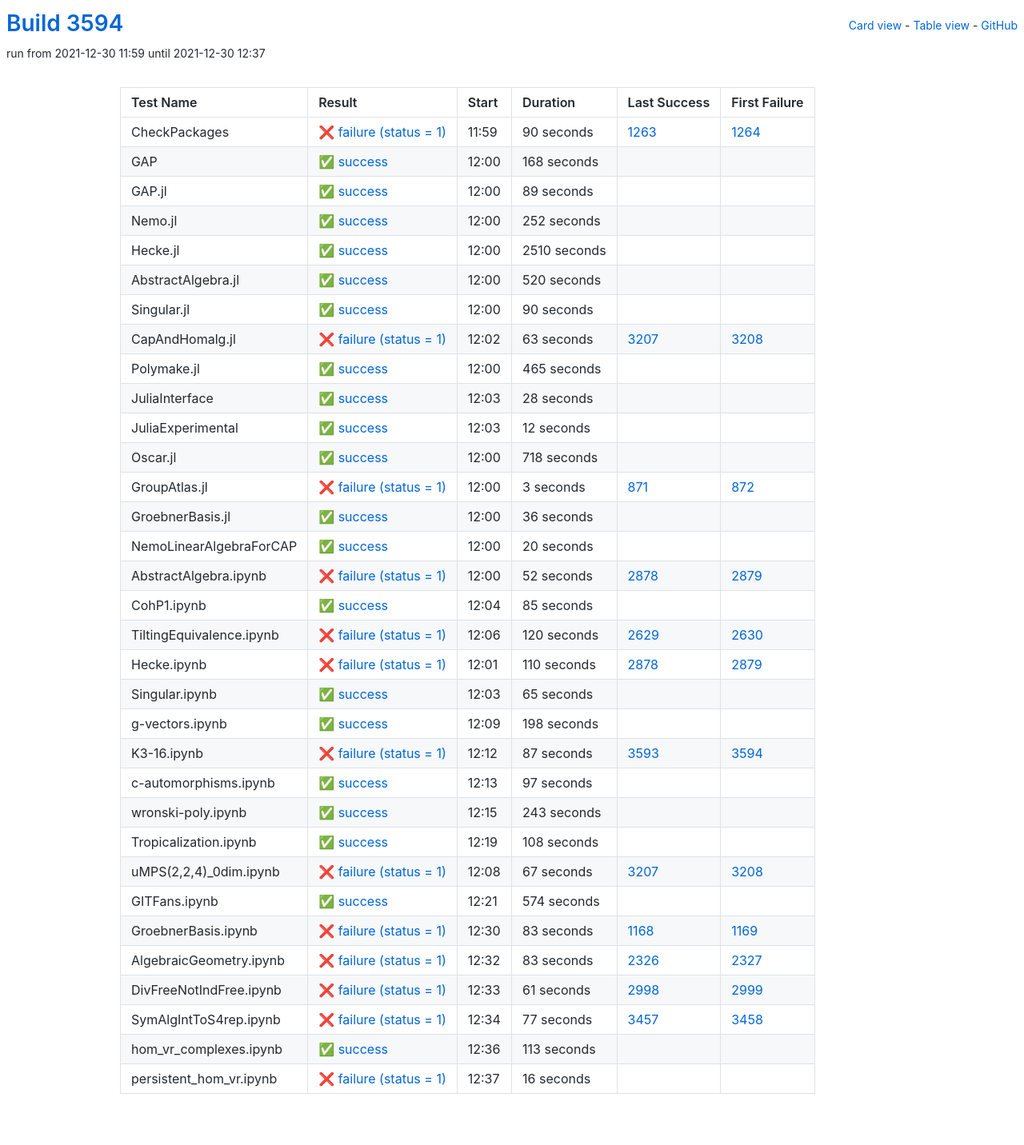
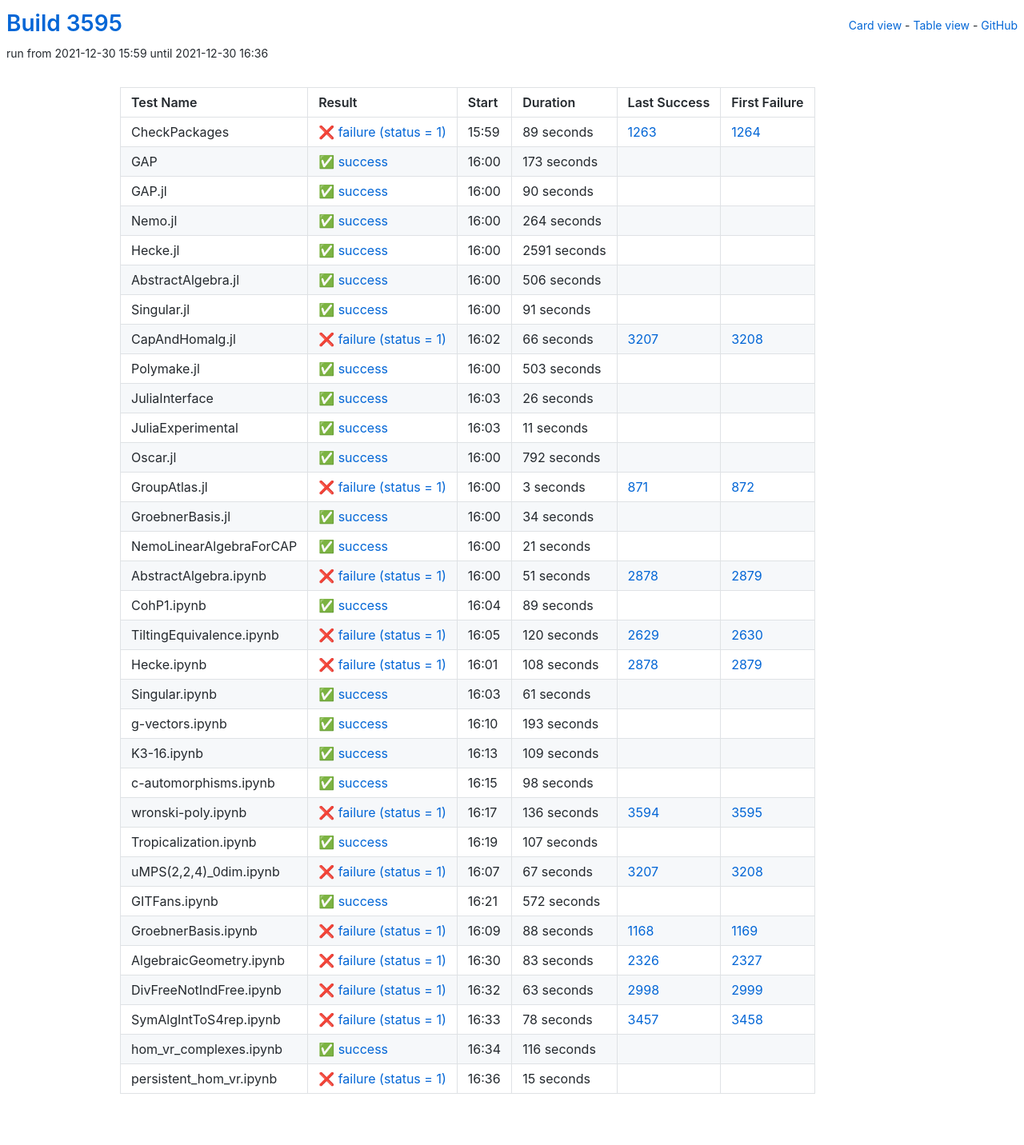
Before and after one commit to oscar-system/oscar-ci-status-stable, a Jekyll site: the page built from table.html, in a window 1280 px wide. Shown: the whole page at 80% size. Built offline with Jekyll 4.4.1, drawn with Linux system fonts in a browser that asks for light colours.

Commit message:
Build #3595

```diff
--- a/_data/ci.yml
+++ b/_data/ci.yml
@@ -1,6 +1,6 @@
 ---
-build: 3594
-build_url: https://oscarci.mathematik.uni-kl.de/job/oscar-stable/3594/
+build: 3595
+build_url: https://oscarci.mathematik.uni-kl.de/job/oscar-stable/3595/
 job: oscar-stable
 organization: oscar-system
 repo: oscar-ci-status-stable
@@ -8,80 +8,32 @@ repourl: https://github.com/oscar-system/oscar-ci-status-stable
 tests:
 - name: CheckPackages
   id: checkpackages
-  log: https://oscarci.mathematik.uni-kl.de/job/oscar-stable/3594/artifact/logs/build-3594/CheckPackages.log
-  start: 2021-12-30 11:59
+  log: https://oscarci.mathematik.uni-kl.de/job/oscar-stable/3595/artifact/logs/build-3595/CheckPackages.log
+  start: 2021-12-30 15:59
   success: false
   exitcode: 1
   status: failure
-  duration: 90
+  duration: 89
   last_success: 1263
   last_success_url: https://oscarci.mathematik.uni-kl.de/job/oscar-stable/1263/
   first_failure: 1264
   first_failure_url: https://oscarci.mathematik.uni-kl.de/job/oscar-stable/1264/
 - name: GAP
   id: gap
-  log: https://oscarci.mathematik.uni-kl.de/job/oscar-stable/3594/artifact/logs/build-3594/GAP.log
-  start: 2021-12-30 12:00
+  log: https://oscarci.mathematik.uni-kl.de/job/oscar-stable/3595/artifact/logs/build-3595/GAP.log
+  start: 2021-12-30 16:00
   success: true
   exitcode: 0
   status: success
-  duration: 168
+  duration: 173
   last_success: false
   last_success_url:
   first_failure: false
   first_failure_url:
 - name: GAP.jl
   id: gap-jl
-  log: https://oscarci.mathematik.uni-kl.de/job/oscar-stable/3594/artifact/logs/build-3594/GAP.jl.log
-  start: 2021-12-30 12:00
-  success: true
-  exitcode: 0
-  status: success
-  duration: 89
-  last_success: false
-  last_success_url:
-  first_failure: false
-  first_failure_url:
-- name: Nemo.jl
-  id: nemo-jl
-  log: https://oscarci.mathematik.uni-kl.de/job/oscar-stable/3594/artifact/logs/build-3594/Nemo.jl.log
-  start: 2021-12-30 12:00
-  success: true
-  exitcode: 0
-  status: success
-  duration: 252
-  last_success: false
-  last_success_url:
-  first_failure: false
-  first_failure_url:
-- name: Hecke.jl
-  id: hecke-jl
-  log: https://oscarci.mathematik.uni-kl.de/job/oscar-stable/3594/artifact/logs/build-3594/Hecke.jl.log
-  start: 2021-12-30 12:00
-  success: true
-  exitcode: 0
-  status: success
-  duration: 2510
-  last_success: false
-  last_success_url:
-  first_failure: false
-  first_failure_url:
-- name: AbstractAlgebra.jl
-  id: abstractalgebra-jl
-  log: https://oscarci.mathematik.uni-kl.de/job/oscar-stable/3594/artifact/logs/build-3594/AbstractAlgebra.jl.log
-  start: 2021-12-30 12:00
-  success: true
-  exitcode: 0
-  status: success
-  duration: 520
-  last_success: false
-  last_success_url:
-  first_failure: false
-  first_failure_url:
-- name: Singular.jl
-  id: singular-jl
-  log: https://oscarci.mathematik.uni-kl.de/job/oscar-stable/3594/artifact/logs/build-3594/Singular.jl.log
-  start: 2021-12-30 12:00
+  log: https://oscarci.mathematik.uni-kl.de/job/oscar-stable/3595/artifact/logs/build-3595/GAP.jl.log
+  start: 2021-12-30 16:00
   success: true
   exitcode: 0
   status: success
@@ -90,70 +42,118 @@ tests:
   last_success_url:
   first_failure: false
   first_failure_url:
+- name: Nemo.jl
+  id: nemo-jl
+  log: https://oscarci.mathematik.uni-kl.de/job/oscar-stable/3595/artifact/logs/build-3595/Nemo.jl.log
+  start: 2021-12-30 16:00
+  success: true
+  exitcode: 0
+  status: success
+  duration: 264
+  last_success: false
+  last_success_url:
+  first_failure: false
+  first_failure_url:
+- name: Hecke.jl
+  id: hecke-jl
+  log: https://oscarci.mathematik.uni-kl.de/job/oscar-stable/3595/artifact/logs/build-3595/Hecke.jl.log
+  start: 2021-12-30 16:00
+  success: true
+  exitcode: 0
+  status: success
+  duration: 2591
+  last_success: false
+  last_success_url:
+  first_failure: false
+  first_failure_url:
+- name: AbstractAlgebra.jl
+  id: abstractalgebra-jl
+  log: https://oscarci.mathematik.uni-kl.de/job/oscar-stable/3595/artifact/logs/build-3595/AbstractAlgebra.jl.log
+  start: 2021-12-30 16:00
+  success: true
+  exitcode: 0
+  status: success
+  duration: 506
+  last_success: false
+  last_success_url:
+  first_failure: false
+  first_failure_url:
+- name: Singular.jl
+  id: singular-jl
+  log: https://oscarci.mathematik.uni-kl.de/job/oscar-stable/3595/artifact/logs/build-3595/Singular.jl.log
+  start: 2021-12-30 16:00
+  success: true
+  exitcode: 0
+  status: success
+  duration: 91
+  last_success: false
+  last_success_url:
+  first_failure: false
+  first_failure_url:
 - name: CapAndHomalg.jl
   id: capandhomalg-jl
-  log: https://oscarci.mathematik.uni-kl.de/job/oscar-stable/3594/artifact/logs/build-3594/CapAndHomalg.jl.log
-  start: 2021-12-30 12:02
+  log: https://oscarci.mathematik.uni-kl.de/job/oscar-stable/3595/artifact/logs/build-3595/CapAndHomalg.jl.log
+  start: 2021-12-30 16:02
   success: false
   exitcode: 1
   status: failure
-  duration: 63
+  duration: 66
   last_success: 3207
   last_success_url: https://oscarci.mathematik.uni-kl.de/job/oscar-stable/3207/
   first_failure: 3208
   first_failure_url: https://oscarci.mathematik.uni-kl.de/job/oscar-stable/3208/
 - name: Polymake.jl
   id: polymake-jl
-  log: https://oscarci.mathematik.uni-kl.de/job/oscar-stable/3594/artifact/logs/build-3594/Polymake.jl.log
-  start: 2021-12-30 12:00
+  log: https://oscarci.mathematik.uni-kl.de/job/oscar-stable/3595/artifact/logs/build-3595/Polymake.jl.log
+  start: 2021-12-30 16:00
   success: true
   exitcode: 0
   status: success
-  duration: 465
+  duration: 503
   last_success: false
   last_success_url:
   first_failure: false
   first_failure_url:
 - name: JuliaInterface
   id: juliainterface
-  log: https://oscarci.mathematik.uni-kl.de/job/oscar-stable/3594/artifact/logs/build-3594/JuliaInterface.log
-  start: 2021-12-30 12:03
+  log: https://oscarci.mathematik.uni-kl.de/job/oscar-stable/3595/artifact/logs/build-3595/JuliaInterface.log
+  start: 2021-12-30 16:03
   success: true
   exitcode: 0
   status: success
-  duration: 28
+  duration: 26
   last_success: false
   last_success_url:
   first_failure: false
   first_failure_url:
 - name: JuliaExperimental
   id: juliaexperimental
-  log: https://oscarci.mathematik.uni-kl.de/job/oscar-stable/3594/artifact/logs/build-3594/JuliaExperimental.log
-  start: 2021-12-30 12:03
+  log: https://oscarci.mathematik.uni-kl.de/job/oscar-stable/3595/artifact/logs/build-3595/JuliaExperimental.log
+  start: 2021-12-30 16:03
   success: true
   exitcode: 0
   status: success
-  duration: 12
+  duration: 11
   last_success: false
   last_success_url:
   first_failure: false
   first_failure_url:
 - name: Oscar.jl
   id: oscar-jl
-  log: https://oscarci.mathematik.uni-kl.de/job/oscar-stable/3594/artifact/logs/build-3594/Oscar.jl.log
-  start: 2021-12-30 12:00
+  log: https://oscarci.mathematik.uni-kl.de/job/oscar-stable/3595/artifact/logs/build-3595/Oscar.jl.log
+  start: 2021-12-30 16:00
   success: true
   exitcode: 0
   status: success
-  duration: 718
+  duration: 792
   last_success: false
   last_success_url:
   first_failure: false
   first_failure_url:
 - name: GroupAtlas.jl
   id: groupatlas-jl
-  log: https://oscarci.mathematik.uni-kl.de/job/oscar-stable/3594/artifact/logs/build-3594/GroupAtlas.jl.log
-  start: 2021-12-30 12:00
+  log: https://oscarci.mathematik.uni-kl.de/job/oscar-stable/3595/artifact/logs/build-3595/GroupAtlas.jl.log
+  start: 2021-12-30 16:00
   success: false
   exitcode: 1
   status: failure
@@ -164,56 +164,56 @@ tests:
   first_failure_url: https://oscarci.mathematik.uni-kl.de/job/oscar-stable/872/
 - name: GroebnerBasis.jl
   id: groebnerbasis-jl
-  log: https://oscarci.mathematik.uni-kl.de/job/oscar-stable/3594/artifact/logs/build-3594/GroebnerBasis.jl.log
-  start: 2021-12-30 12:00
+  log: https://oscarci.mathematik.uni-kl.de/job/oscar-stable/3595/artifact/logs/build-3595/GroebnerBasis.jl.log
+  start: 2021-12-30 16:00
   success: true
   exitcode: 0
   status: success
-  duration: 36
+  duration: 34
   last_success: false
   last_success_url:
   first_failure: false
   first_failure_url:
 - name: NemoLinearAlgebraForCAP
   id: nemolinearalgebraforcap
-  log: https://oscarci.mathematik.uni-kl.de/job/oscar-stable/3594/artifact/logs/build-3594/NemoLinearAlgebraForCAP.log
-  start: 2021-12-30 12:00
+  log: https://oscarci.mathematik.uni-kl.de/job/oscar-stable/3595/artifact/logs/build-3595/NemoLinearAlgebraForCAP.log
+  start: 2021-12-30 16:00
   success: true
   exitcode: 0
   status: success
-  duration: 20
+  duration: 21
   last_success: false
   last_success_url:
   first_failure: false
   first_failure_url:
 - name: AbstractAlgebra.ipynb
   id: abstractalgebra-ipynb
-  log: https://oscarci.mathematik.uni-kl.de/job/oscar-stable/3594/artifact/logs/build-3594/AbstractAlgebra.ipynb.log
-  start: 2021-12-30 12:00
+  log: https://oscarci.mathematik.uni-kl.de/job/oscar-stable/3595/artifact/logs/build-3595/AbstractAlgebra.ipynb.log
+  start: 2021-12-30 16:00
   success: false
   exitcode: 1
   status: failure
-  duration: 52
+  duration: 51
   last_success: 2878
   last_success_url: https://oscarci.mathematik.uni-kl.de/job/oscar-stable/2878/
   first_failure: 2879
   first_failure_url: https://oscarci.mathematik.uni-kl.de/job/oscar-stable/2879/
 - name: CohP1.ipynb
   id: cohp1-ipynb
-  log: https://oscarci.mathematik.uni-kl.de/job/oscar-stable/3594/artifact/logs/build-3594/CohP1.ipynb.log
-  start: 2021-12-30 12:04
+  log: https://oscarci.mathematik.uni-kl.de/job/oscar-stable/3595/artifact/logs/build-3595/CohP1.ipynb.log
+  start: 2021-12-30 16:04
   success: true
   exitcode: 0
   status: success
-  duration: 85
+  duration: 89
   last_success: false
   last_success_url:
   first_failure: false
   first_failure_url:
 - name: TiltingEquivalence.ipynb
   id: tiltingequivalence-ipynb
-  log: https://oscarci.mathematik.uni-kl.de/job/oscar-stable/3594/artifact/logs/build-3594/TiltingEquivalence.ipynb.log
-  start: 2021-12-30 12:06
+  log: https://oscarci.mathematik.uni-kl.de/job/oscar-stable/3595/artifact/logs/build-3595/TiltingEquivalence.ipynb.log
+  start: 2021-12-30 16:05
   success: false
   exitcode: 1
   status: failure
@@ -224,92 +224,92 @@ tests:
   first_failure_url: https://oscarci.mathematik.uni-kl.de/job/oscar-stable/2630/
 - name: Hecke.ipynb
   id: hecke-ipynb
-  log: https://oscarci.mathematik.uni-kl.de/job/oscar-stable/3594/artifact/logs/build-3594/Hecke.ipynb.log
-  start: 2021-12-30 12:01
+  log: https://oscarci.mathematik.uni-kl.de/job/oscar-stable/3595/artifact/logs/build-3595/Hecke.ipynb.log
+  start: 2021-12-30 16:01
   success: false
   exitcode: 1
   status: failure
-  duration: 110
+  duration: 108
   last_success: 2878
   last_success_url: https://oscarci.mathematik.uni-kl.de/job/oscar-stable/2878/
   first_failure: 2879
   first_failure_url: https://oscarci.mathematik.uni-kl.de/job/oscar-stable/2879/
 - name: Singular.ipynb
   id: singular-ipynb
-  log: https://oscarci.mathematik.uni-kl.de/job/oscar-stable/3594/artifact/logs/build-3594/Singular.ipynb.log
-  start: 2021-12-30 12:03
+  log: https://oscarci.mathematik.uni-kl.de/job/oscar-stable/3595/artifact/logs/build-3595/Singular.ipynb.log
+  start: 2021-12-30 16:03
   success: true
   exitcode: 0
   status: success
-  duration: 65
+  duration: 61
   last_success: false
   last_success_url:
   first_failure: false
   first_failure_url:
 - name: g-vectors.ipynb
   id: g-vectors-ipynb
-  log: https://oscarci.mathematik.uni-kl.de/job/oscar-stable/3594/artifact/logs/build-3594/g-vectors.ipynb.log
-  start: 2021-12-30 12:09
+  log: https://oscarci.mathematik.uni-kl.de/job/oscar-stable/3595/artifact/logs/build-3595/g-vectors.ipynb.log
+  start: 2021-12-30 16:10
   success: true
   exitcode: 0
   status: success
-  duration: 198
+  duration: 193
   last_success: false
   last_success_url:
   first_failure: false
   first_failure_url:
 - name: K3-16.ipynb
   id: k3-16-ipynb
-  log: https://oscarci.mathematik.uni-kl.de/job/oscar-stable/3594/artifact/logs/build-3594/K3-16.ipynb.log
-  start: 2021-12-30 12:12
-  success: false
-  exitcode: 1
-  status: failure
-  duration: 87
-  last_success: 3593
-  last_success_url: https://oscarci.mathematik.uni-kl.de/job/oscar-stable/3593/
-  first_failure: 3594
-  first_failure_url: https://oscarci.mathematik.uni-kl.de/job/oscar-stable/3594/
-- name: c-automorphisms.ipynb
-  id: c-automorphisms-ipynb
-  log: https://oscarci.mathematik.uni-kl.de/job/oscar-stable/3594/artifact/logs/build-3594/c-automorphisms.ipynb.log
-  start: 2021-12-30 12:13
+  log: https://oscarci.mathematik.uni-kl.de/job/oscar-stable/3595/artifact/logs/build-3595/K3-16.ipynb.log
+  start: 2021-12-30 16:13
   success: true
   exitcode: 0
   status: success
-  duration: 97
+  duration: 109
+  last_success: false
+  last_success_url:
+  first_failure: false
+  first_failure_url:
+- name: c-automorphisms.ipynb
+  id: c-automorphisms-ipynb
+  log: https://oscarci.mathematik.uni-kl.de/job/oscar-stable/3595/artifact/logs/build-3595/c-automorphisms.ipynb.log
+  start: 2021-12-30 16:15
+  success: true
+  exitcode: 0
+  status: success
+  duration: 98
   last_success: false
   last_success_url:
   first_failure: false
   first_failure_url:
 - name: wronski-poly.ipynb
   id: wronski-poly-ipynb
-  log: https://oscarci.mathematik.uni-kl.de/job/oscar-stable/3594/artifact/logs/build-3594/wronski-poly.ipynb.log
-  start: 2021-12-30 12:15
+  log: https://oscarci.mathematik.uni-kl.de/job/oscar-stable/3595/artifact/logs/build-3595/wronski-poly.ipynb.log
+  start: 2021-12-30 16:17
+  success: false
+  exitcode: 1
+  status: failure
+  duration: 136
+  last_success: 3594
+  last_success_url: https://oscarci.mathematik.uni-kl.de/job/oscar-stable/3594/
+  first_failure: 3595
+  first_failure_url: https://oscarci.mathematik.uni-kl.de/job/oscar-stable/3595/
+- name: Tropicalization.ipynb
+  id: tropicalization-ipynb
+  log: https://oscarci.mathematik.uni-kl.de/job/oscar-stable/3595/artifact/logs/build-3595/Tropicalization.ipynb.log
+  start: 2021-12-30 16:19
   success: true
   exitcode: 0
   status: success
-  duration: 243
-  last_success: false
-  last_success_url:
-  first_failure: false
-  first_failure_url:
-- name: Tropicalization.ipynb
-  id: tropicalization-ipynb
-  log: https://oscarci.mathematik.uni-kl.de/job/oscar-stable/3594/artifact/logs/build-3594/Tropicalization.ipynb.log
-  start: 2021-12-30 12:19
-  success: true
-  exitcode: 0
-  status: success
-  duration: 108
+  duration: 107
   last_success: false
   last_success_url:
   first_failure: false
   first_failure_url:
 - name: uMPS(2,2,4)_0dim.ipynb
   id: umps-2-2-4-0dim-ipynb
-  log: https://oscarci.mathematik.uni-kl.de/job/oscar-stable/3594/artifact/logs/build-3594/uMPS-2-2-4-_0dim.ipynb.log
-  start: 2021-12-30 12:08
+  log: https://oscarci.mathematik.uni-kl.de/job/oscar-stable/3595/artifact/logs/build-3595/uMPS-2-2-4-_0dim.ipynb.log
+  start: 2021-12-30 16:07
   success: false
   exitcode: 1
   status: failure
@@ -320,32 +320,32 @@ tests:
   first_failure_url: https://oscarci.mathematik.uni-kl.de/job/oscar-stable/3208/
 - name: GITFans.ipynb
   id: gitfans-ipynb
-  log: https://oscarci.mathematik.uni-kl.de/job/oscar-stable/3594/artifact/logs/build-3594/GITFans.ipynb.log
-  start: 2021-12-30 12:21
+  log: https://oscarci.mathematik.uni-kl.de/job/oscar-stable/3595/artifact/logs/build-3595/GITFans.ipynb.log
+  start: 2021-12-30 16:21
   success: true
   exitcode: 0
   status: success
-  duration: 574
+  duration: 572
   last_success: false
   last_success_url:
   first_failure: false
   first_failure_url:
 - name: GroebnerBasis.ipynb
   id: groebnerbasis-ipynb
-  log: https://oscarci.mathematik.uni-kl.de/job/oscar-stable/3594/artifact/logs/build-3594/GroebnerBasis.ipynb.log
-  start: 2021-12-30 12:30
+  log: https://oscarci.mathematik.uni-kl.de/job/oscar-stable/3595/artifact/logs/build-3595/GroebnerBasis.ipynb.log
+  start: 2021-12-30 16:09
   success: false
   exitcode: 1
   status: failure
-  duration: 83
+  duration: 88
   last_success: 1168
   last_success_url: https://oscarci.mathematik.uni-kl.de/job/oscar-stable/1168/
   first_failure: 1169
   first_failure_url: https://oscarci.mathematik.uni-kl.de/job/oscar-stable/1169/
 - name: AlgebraicGeometry.ipynb
   id: algebraicgeometry-ipynb
-  log: https://oscarci.mathematik.uni-kl.de/job/oscar-stable/3594/artifact/logs/build-3594/AlgebraicGeometry.ipynb.log
-  start: 2021-12-30 12:32
+  log: https://oscarci.mathematik.uni-kl.de/job/oscar-stable/3595/artifact/logs/build-3595/AlgebraicGeometry.ipynb.log
+  start: 2021-12-30 16:30
   success: false
   exitcode: 1
   status: failure
@@ -356,48 +356,48 @@ tests:
   first_failure_url: https://oscarci.mathematik.uni-kl.de/job/oscar-stable/2327/
 - name: DivFreeNotIndFree.ipynb
   id: divfreenotindfree-ipynb
-  log: https://oscarci.mathematik.uni-kl.de/job/oscar-stable/3594/artifact/logs/build-3594/DivFreeNotIndFree.ipynb.log
-  start: 2021-12-30 12:33
+  log: https://oscarci.mathematik.uni-kl.de/job/oscar-stable/3595/artifact/logs/build-3595/DivFreeNotIndFree.ipynb.log
+  start: 2021-12-30 16:32
   success: false
   exitcode: 1
   status: failure
-  duration: 61
+  duration: 63
   last_success: 2998
   last_success_url: https://oscarci.mathematik.uni-kl.de/job/oscar-stable/2998/
   first_failure: 2999
   first_failure_url: https://oscarci.mathematik.uni-kl.de/job/oscar-stable/2999/
 - name: SymAlgIntToS4rep.ipynb
   id: symalginttos4rep-ipynb
-  log: https://oscarci.mathematik.uni-kl.de/job/oscar-stable/3594/artifact/logs/build-3594/SymAlgIntToS4rep.ipynb.log
-  start: 2021-12-30 12:34
+  log: https://oscarci.mathematik.uni-kl.de/job/oscar-stable/3595/artifact/logs/build-3595/SymAlgIntToS4rep.ipynb.log
+  start: 2021-12-30 16:33
   success: false
   exitcode: 1
   status: failure
-  duration: 77
+  duration: 78
   last_success: 3457
   last_success_url: https://oscarci.mathematik.uni-kl.de/job/oscar-stable/3457/
   first_failure: 3458
   first_failure_url: https://oscarci.mathematik.uni-kl.de/job/oscar-stable/3458/
 - name: hom_vr_complexes.ipynb
   id: hom-vr-complexes-ipynb
-  log: https://oscarci.mathematik.uni-kl.de/job/oscar-stable/3594/artifact/logs/build-3594/hom_vr_complexes.ipynb.log
-  start: 2021-12-30 12:36
+  log: https://oscarci.mathematik.uni-kl.de/job/oscar-stable/3595/artifact/logs/build-3595/hom_vr_complexes.ipynb.log
+  start: 2021-12-30 16:34
   success: true
   exitcode: 0
   status: success
-  duration: 113
+  duration: 116
   last_success: false
   last_success_url:
   first_failure: false
   first_failure_url:
 - name: persistent_hom_vr.ipynb
   id: persistent-hom-vr-ipynb
-  log: https://oscarci.mathematik.uni-kl.de/job/oscar-stable/3594/artifact/logs/build-3594/persistent_hom_vr.ipynb.log
-  start: 2021-12-30 12:37
+  log: https://oscarci.mathematik.uni-kl.de/job/oscar-stable/3595/artifact/logs/build-3595/persistent_hom_vr.ipynb.log
+  start: 2021-12-30 16:36
   success: false
   exitcode: 1
   status: failure
-  duration: 16
+  duration: 15
   last_success: false
   last_success_url:
   first_failure: false
```
Also changed, not shown: README.md.
